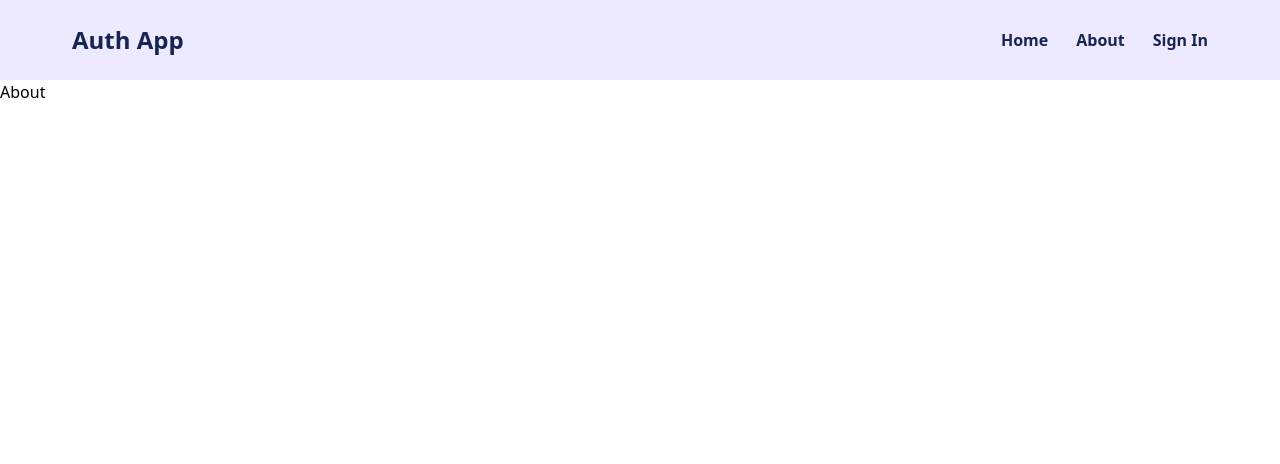
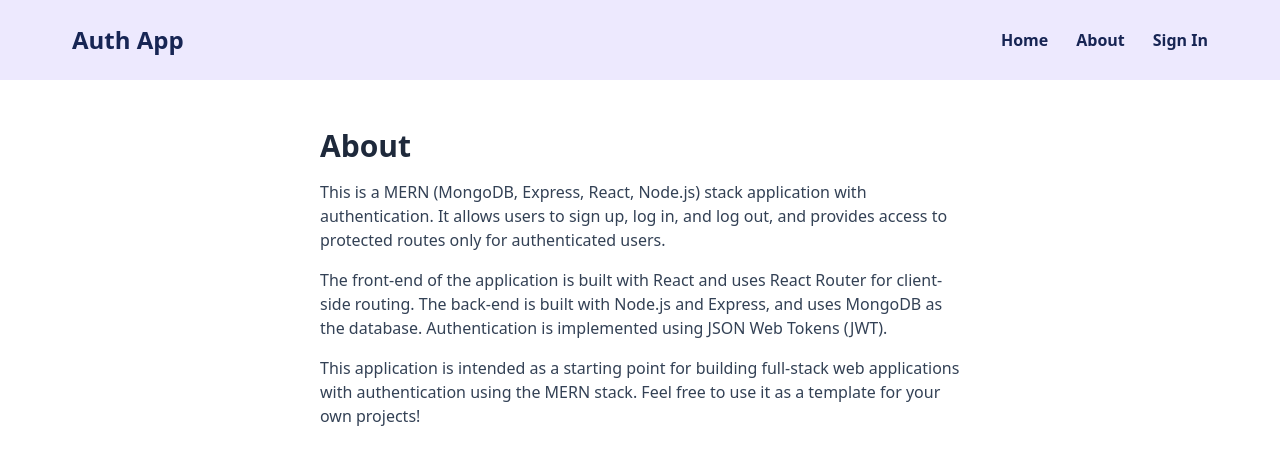
Before and after one commit to BhupeshChaudhari/auth-mern, a React (Vite) app in the folder client/: page /about in a window 1280 px wide. Shown: the top 464 px of the page. Built offline with nearby package versions, Linux system fonts and the light colour scheme; no server answers.

Commit message:
add pre production changes

```diff
--- a/client/src/pages/About.jsx
+++ b/client/src/pages/About.jsx
@@ -1,7 +1,27 @@
 import React from "react";
 
 const About = () => {
-  return <div>About</div>;
+  return (
+    <div className="px-4 py-12 max-w-2xl mx-auto">
+      <h1 className="text-3xl font-bold  mb-4 text-slate-800">About</h1>
+      <p className="mb-4 text-slate-700">
+        This is a MERN (MongoDB, Express, React, Node.js) stack application with
+        authentication. It allows users to sign up, log in, and log out, and
+        provides access to protected routes only for authenticated users.
+      </p>
+      <p className="mb-4 text-slate-700">
+        The front-end of the application is built with React and uses React
+        Router for client-side routing. The back-end is built with Node.js and
+        Express, and uses MongoDB as the database. Authentication is implemented
+        using JSON Web Tokens (JWT).
+      </p>
+      <p className="mb-4 text-slate-700">
+        This application is intended as a starting point for building full-stack
+        web applications with authentication using the MERN stack. Feel free to
+        use it as a template for your own projects!
+      </p>
+    </div>
+  );
 };
 
 export default About;
--- a/client/src/pages/Home.jsx
+++ b/client/src/pages/Home.jsx
@@ -5,13 +5,30 @@
   const { currentUser } = useSelector((state) => state.user);
 
   return (
-    <div>
-      <h1 className="text-indigo-800 text-2xl mt-10 flex justify-center items-center">
+    <div className="px-4 py-12 max-w-2xl mx-auto">
+      <h1 className="text-blue-950 text-2xl font-bold mt-10 flex justify-center items-center">
         Welcome,&nbsp;
-        <span className="text-indigo-950 font-bold">
+        <span className="text-blue-900 font-extrabold">
           {currentUser.data.username}
         </span>
       </h1>
+      <p className="mt-8 mb-4 text-slate-700 font-semibold">
+        This is a full-stack web application built with the MERN (MongoDB,
+        Express, React, Node.js) stack. It includes authentication features that
+        allow users to sign up, log in, and log out, and provides access to
+        protected routes only for authenticated users.
+      </p>
+      <p className="mb-4 text-slate-700 font-semibold">
+        The front-end of the application is built with React and uses React
+        Router for client-side routing. The back-end is built with Node.js and
+        Express, and uses MongoDB as the database. Authentication is implemented
+        using JSON Web Tokens (JWT).
+      </p>
+      <p className="mb-4 text-slate-700 font-semibold">
+        This application is intended as a starting point for building full-stack
+        web applications with authentication using the MERN stack. Feel free to
+        use it as a template for your own projects!
+      </p>
     </div>
   );
 };
--- a/package.json
+++ b/package.json
@@ -5,7 +5,8 @@
   "main": "index.js",
   "scripts": {
     "dev": "nodemon api/index.js",
-    "start": "node api/index.js"
+    "start": "node api/index.js",
+    "build": "npm install && npm install --prefix client && npm run build --prefix client"
   },
   "keywords": [],
   "author": "",
```
Also changed, not shown: 1 other file (tests, documents, lock files or other folders).
